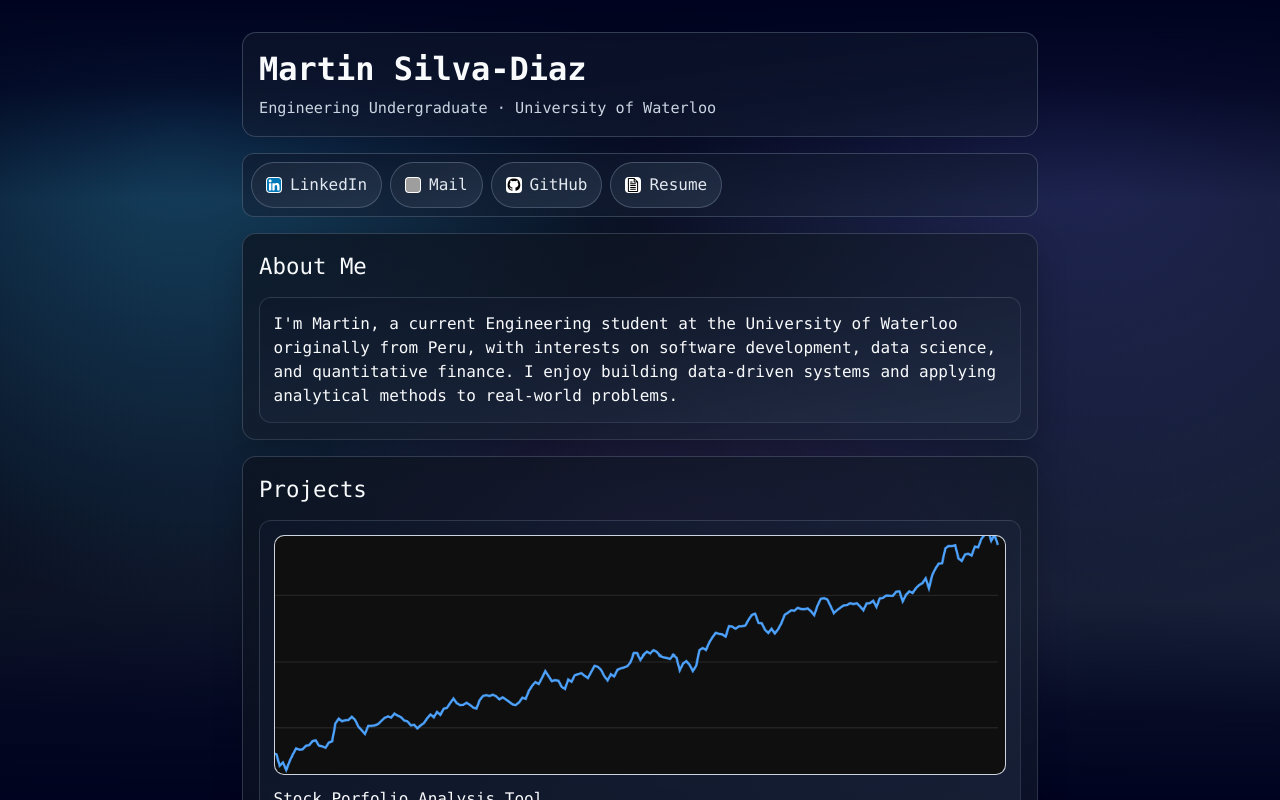
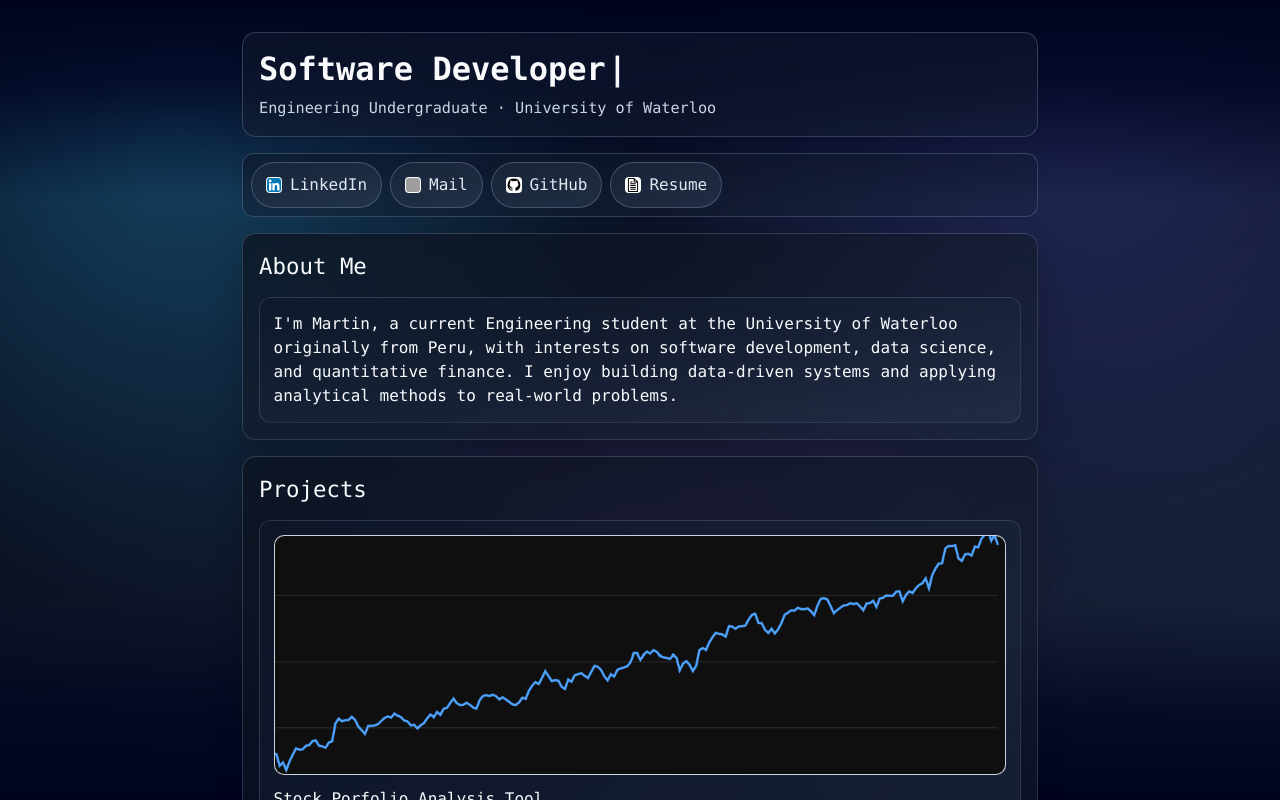
Before and after one commit to Martins26/Martin-Silva-Diaz-Personal-Website, a React (Vite) app: page / in a window 1280 px wide. Shown: the top 800 px of the page. Built offline with nearby package versions, Linux system fonts and the light colour scheme; grey boxes are pictures that could not be loaded.

Commit message:
Add reusable looping typewriter hero title

```diff
--- a/src/App.tsx
+++ b/src/App.tsx
@@ -3,6 +3,7 @@ import ExperienceSection from "./components/ExperienceSection";
 import ProjectsSection from "./components/ProjectsSection";
 import EducationSection from "./components/EducationSection";
 import AboutMeSection from "./components/AboutMeSection";
+import HeroSection from "./components/HeroSection";
 import MotionButton from "./components/MotionButton";
 import Reveal from "./components/Reveal";
 
@@ -42,14 +43,7 @@ function App() {
         animate={{ opacity: 1 }}
         transition={{ duration: 0.45, ease: "easeOut" }}
       >
-        <header className="rounded-2xl border border-slate-400/30 bg-gradient-to-br from-slate-900/65 to-slate-800/35 p-5 backdrop-blur-[2px] sm:rounded-[14px] sm:p-4">
-          <h1 className="text-4xl font-bold leading-tight sm:text-[clamp(1.55rem,8vw,2rem)]">
-            {"Martin Silva\u2011Diaz"}
-          </h1>
-          <p className="mt-1.5 text-slate-300 sm:mt-2 sm:text-[0.95rem]">
-            Engineering Undergraduate · University of Waterloo
-          </p>
-        </header>
+        <HeroSection />
 
         <nav
           className="sticky top-3 z-10 flex flex-wrap gap-3 rounded-[14px] border border-slate-400/30 bg-gradient-to-br from-slate-900/62 to-slate-800/32 p-2.5 backdrop-blur-[2px] sm:top-[0.45rem] sm:gap-2 sm:rounded-xl sm:p-2"
--- /dev/null
+++ b/src/components/HeroSection.tsx
@@ -0,0 +1,29 @@
+import LoopTypewriter from "./LoopTypewriter";
+
+const titlePhrases = [
+  "Martin Silva-Diaz",
+  "Software Developer",
+  "Data Science Enthusiast",
+  "Quantitative Finance Explorer",
+];
+
+function HeroSection() {
+  return (
+    <header className="rounded-2xl border border-slate-400/30 bg-gradient-to-br from-slate-900/65 to-slate-800/35 p-5 backdrop-blur-[2px] sm:rounded-[14px] sm:p-4">
+      <h1 className="text-4xl font-bold leading-tight sm:text-[clamp(1.55rem,8vw,2rem)]">
+        <LoopTypewriter
+          phrases={titlePhrases}
+          typeSpeed={95}
+          deleteSpeed={60}
+          pauseMs={1300}
+          cursor
+        />
+      </h1>
+      <p className="mt-1.5 text-slate-300 sm:mt-2 sm:text-[0.95rem]">
+        Engineering Undergraduate · University of Waterloo
+      </p>
+    </header>
+  );
+}
+
+export default HeroSection;
--- /dev/null
+++ b/src/components/LoopTypewriter.tsx
@@ -0,0 +1,80 @@
+import { useEffect, useMemo, useState } from "react";
+
+type LoopTypewriterProps = {
+  phrases: string[];
+  typeSpeed?: number;
+  deleteSpeed?: number;
+  pauseMs?: number;
+  className?: string;
+  cursor?: boolean;
+};
+
+function LoopTypewriter({
+  phrases,
+  typeSpeed = 90,
+  deleteSpeed = 55,
+  pauseMs = 1400,
+  className,
+  cursor = true,
+}: LoopTypewriterProps) {
+  const safePhrases = useMemo(
+    () => phrases.filter((phrase) => phrase.length > 0),
+    [phrases],
+  );
+  const [phraseIndex, setPhraseIndex] = useState(0);
+  const [charIndex, setCharIndex] = useState(0);
+  const [isDeleting, setIsDeleting] = useState(false);
+
+  const activePhrase = safePhrases[phraseIndex] ?? "";
+
+  useEffect(() => {
+    if (safePhrases.length === 0) {
+      return;
+    }
+
+    const completedTyping = !isDeleting && charIndex === activePhrase.length;
+    const completedDeleting = isDeleting && charIndex === 0;
+
+    let delay = isDeleting ? deleteSpeed : typeSpeed;
+
+    if (completedTyping) {
+      delay = pauseMs;
+    }
+
+    const timeout = window.setTimeout(() => {
+      if (completedTyping) {
+        setIsDeleting(true);
+        return;
+      }
+
+      if (completedDeleting) {
+        setIsDeleting(false);
+        setPhraseIndex((current) => (current + 1) % safePhrases.length);
+        return;
+      }
+
+      setCharIndex((current) => current + (isDeleting ? -1 : 1));
+    }, delay);
+
+    return () => window.clearTimeout(timeout);
+  }, [
+    activePhrase.length,
+    charIndex,
+    deleteSpeed,
+    isDeleting,
+    pauseMs,
+    safePhrases.length,
+    typeSpeed,
+  ]);
+
+  const renderedText = activePhrase.slice(0, charIndex);
+
+  return (
+    <span className={className} aria-live="polite">
+      {safePhrases.length > 0 ? renderedText : ""}
+      {cursor ? <span className="ml-0.5 inline-block animate-pulse">|</span> : null}
+    </span>
+  );
+}
+
+export default LoopTypewriter;
```
